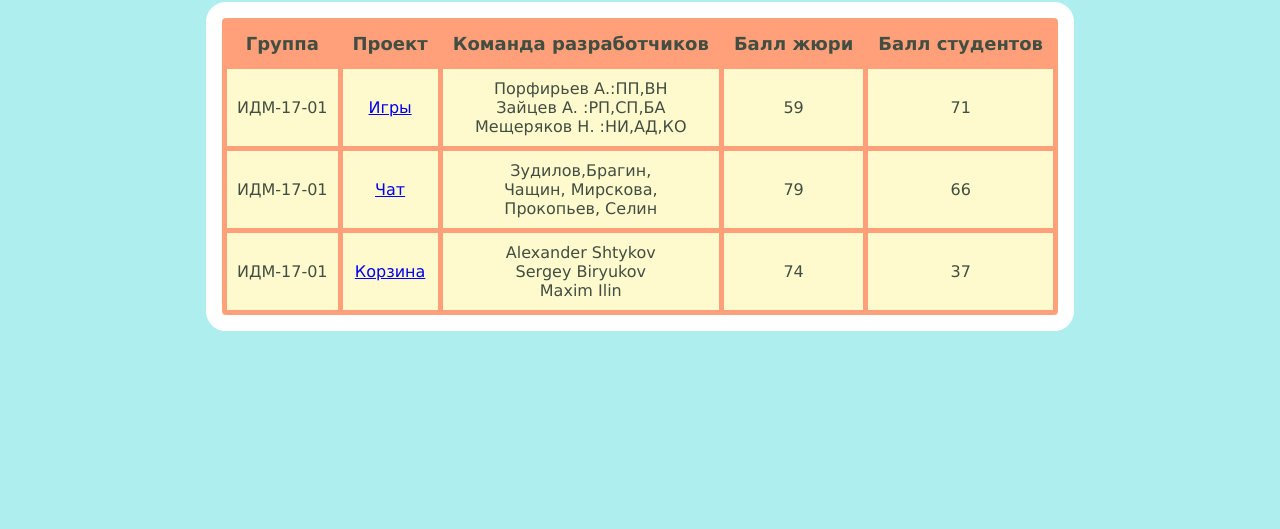
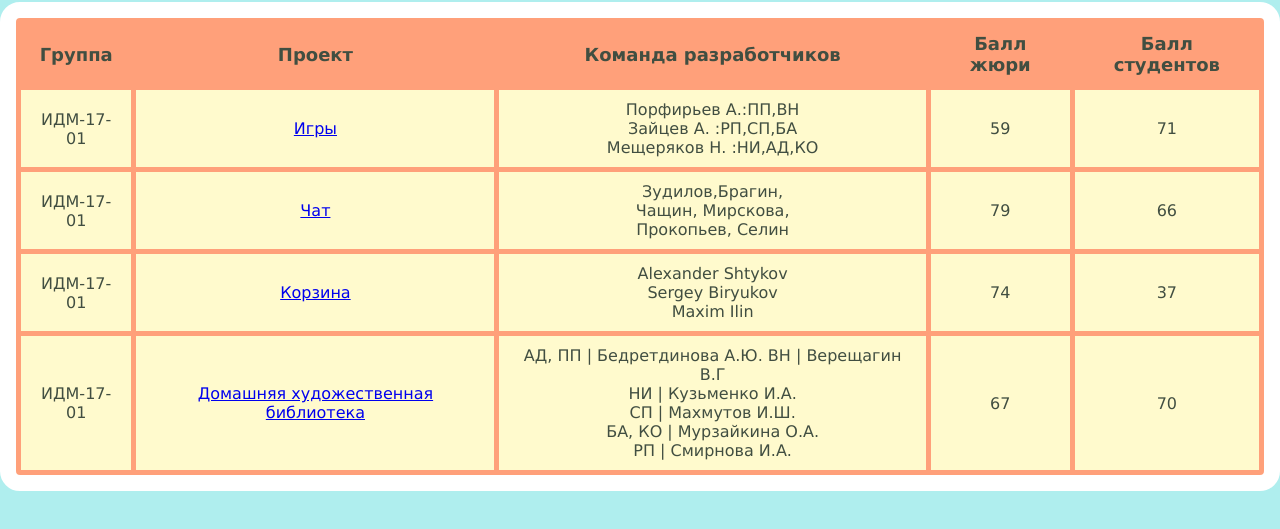
Before and after one commit to ribnikova/ver.2, a plain HTML site: page index.html in a window 1280 px wide. Shown: the part 57-586 px from the top of the page. Drawn offline with Linux system fonts and the light colour scheme.

Commit message:
Update index.html

```diff
--- a/index.html
+++ b/index.html
@@ -43,6 +43,18 @@ Maxim Ilin <br></td>
 <td>37</td>
 </tr> <!--ряд с ячейками тела таблицы-->
 
+ <tr>
+<td>ИДМ-17-01</td>
+<td><a href="https://github.com/jhupanen/jhupanen.github.io">Домашняя художественная библиотека</a></td>
+<td>АД, ПП | Бедретдинова А.Ю.
+ВН | Верещагин В.Г<br>
+НИ | Кузьменко И.А.<br>
+СП | Махмутов И.Ш.<br>
+БА, КО | Мурзайкина О.А.<br>
+РП | Смирнова И.А.<br></td>
+<td>67</td>
+<td>70</td>
+</tr> <!--ряд с ячейками тела таблицы-->
 
 </table>
 
```
